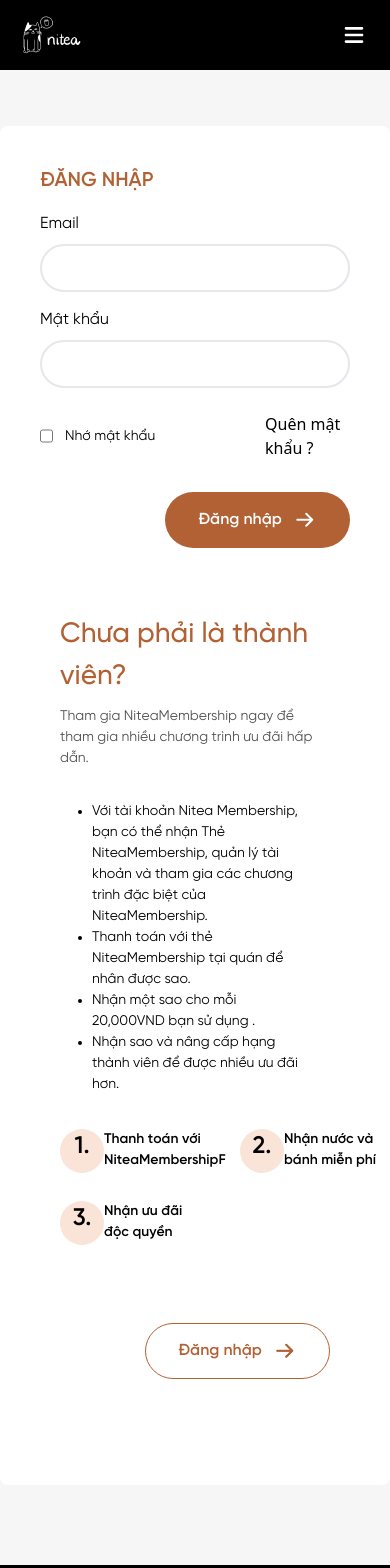
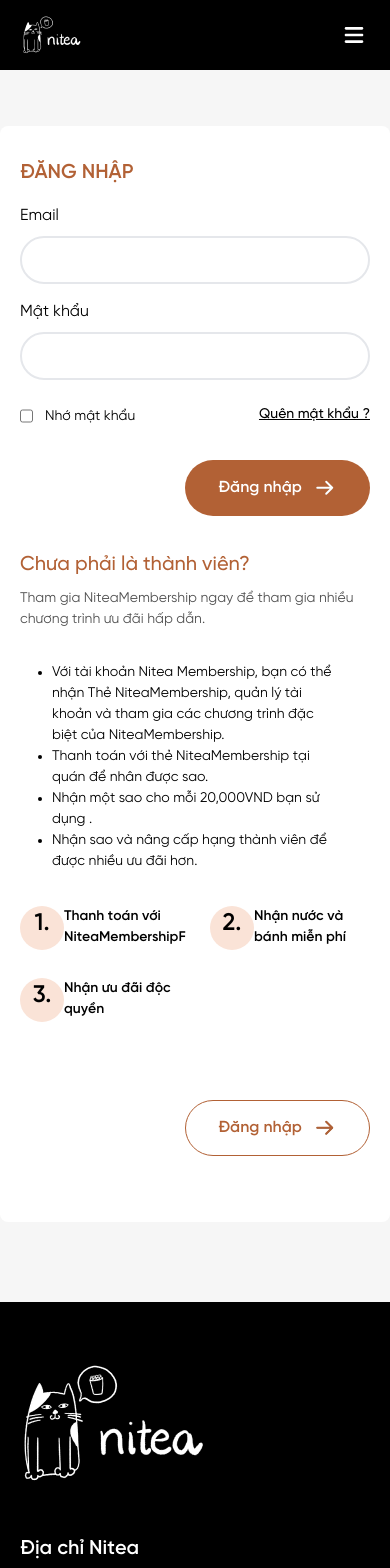
Before and after one commit to DOANCAOSON/Nitea, a React (Vite) app: page /login in a window 390 px wide. Shown: the top 1568 px of the page. Built offline with nearby package versions, Linux system fonts and the light colour scheme.

Commit message:
rpslogin

```diff
--- a/src/page/Login.jsx
+++ b/src/page/Login.jsx
@@ -56,7 +56,7 @@
     <div className="w-[100%] lg:w-[1095px] flex justify-center mt-[56px] sm:mt-[102px] lg:mt-[102px] mx-[auto] ">
       <div className="w-[100%]">
         <div className="mb-[80px]">
-          <div className="grid grid-cols-1 md:grid-cols-1 lg:grid-cols-12  p-[40px]  rounded-lg bg-color  ">
+          <div className="grid grid-cols-1 md:grid-cols-1 lg:grid-cols-12 px-[20px] py-[32px]   lg:p-[40px]  rounded-lg bg-color  ">
             <div className="w-[100%] md:w-[100%] lg:w-[100%]  rounded-[15px] col-span-6 lg:col-span-5 ">
               <div className="text-mainstream text-[20px] textSVNGilroy600 mb-[16px]">
                 ĐĂNG NHẬP
@@ -101,14 +101,14 @@
                     className="h-[24px] px-[12px] rounded-full mr-[12px] bg-color border-solid border-2 border-[rgba(80, 80, 80, 0.50)]"
                   ></input>
                   <label
-                    className="text-[14px] textSVNGilroy400 block w-[200px] "
+                    className="text-[14px] textSVNGilroy400 block  "
                     for="savepassword"
                   >
                     Nhớ mật khẩu
                   </label>
                 </div>
                 <div>
-                  <div>Quên mật khẩu ?</div>
+                  <div className="text-[14px] textSVNGilroy500 underline italic  ">Quên mật khẩu ?</div>
                 </div>
               </div>
               <div>
@@ -158,8 +158,8 @@
 
             </div>
 
-            <div className=" w-[100%] md:w-[100%] lg:w-[100%] col-span-6  px-[20px] py-[32px] lg:p-[0px] bg-color rounded-[15px]">
-              <h1 className="text-[28px] text-mainstream textSVNGilroy500 mb-[8px]">
+            <div className=" w-[100%] md:w-[100%] lg:w-[100%] col-span-6  bg-color rounded-[15px]">
+              <h1 className=" text-[20px] sm:text-[28px] lg:text-[28px] text-mainstream textSVNGilroy500 mb-[8px]">
                 Chưa phải là thành viên?
               </h1>
               <p className="textSVNGilroy400  text-[14px] sm:text-[16px] lg:text-[16px] text-[#505050] mb-[32px] sm:mb-[48px] lg:mb-[48px]">
```
